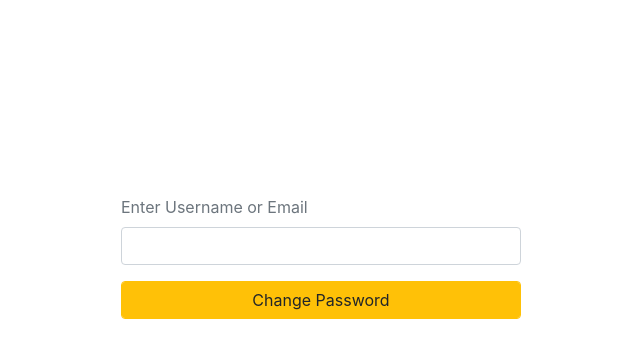
After one commit to subodhk01/sshell.in, a Django app: page /forgotpassword in a window 1280 px wide. The commit adds this page. Shown: the part 135-493 px from the top of the page, without its empty margins (319-959 px from the left). Run offline with Django 3.2, Linux system fonts and the light colour scheme; some libraries are stand-ins or nearby versions.

Commit message:
Added template views and setting modification for forgot password

```diff
--- /dev/null
+++ b/authentication/templates/accounts/forgot_password.html
@@ -0,0 +1,23 @@
+{% extends 'base.html' %}
+{% block form %}
+<form method="POST" action="">
+    {% csrf_token %}
+        {% if success %}
+            <div class="alert alert-success">
+                Email successfully sent, Check your email for the password reset link
+            </div>
+        {% endif %}
+        <div class="form-group">
+            <label class="text-muted">Enter Username or Email</label>
+            <input type="text" name="detail" class="form-control" required />
+        </div>
+        <div class="form-group text-danger">
+            {% if msg %}
+                {{msg}}
+            {% endif %}
+        </div>
+        <div class="form-group">
+            <input type="submit" class="form-control btn btn-warning" value="Change Password" />
+        </div>
+</form>
+{% endblock %}
--- a/authentication/templates/accounts/password_reset.html
+++ b/authentication/templates/accounts/password_reset.html
@@ -10,6 +10,9 @@
             </div>
         {% else %}
             <input type="hidden" name="has_password" value="False"/>
+            {% if token %}
+                <input type="hidden" name="token" value="{{token}}" />
+            {% endif %}
         {% endif %}
         <div class="form-group">
             <label class="text-muted">New Password</label>
--- a/authentication/urls.py
+++ b/authentication/urls.py
@@ -5,6 +5,7 @@ urlpatterns = [
     path('', views.index, name="index"),
     path('signup/success/<token>/', views.signupsuccess, name="signupsuccess"),
     path('passwordreset', views.resetpassword, name="passwordreset"),
+    path('forgotpassword', views.forgotpassword, name="forgotpassword"),
     path('login/', views.login, name="login"),
     path('logout/', views.logout, name="logout"),
     path('signup/', views.signup, name="signup"),
--- a/authentication/views.py
+++ b/authentication/views.py
@@ -1,12 +1,15 @@
 from django.shortcuts import render, redirect, get_object_or_404
 from django.contrib.auth import get_user_model, login as authLogin, authenticate ,logout as UserLogout
-from django.contrib.auth import get_user_model
 from django.http import HttpResponse
+from django.conf import settings
 from django.contrib.auth.decorators import login_required
 from django.views.decorators.http import require_http_methods
 from authentication.models import RandomToken
 from django.views.generic.edit import FormView
 from django.db import transaction, IntegrityError
+from django.core import mail
+from django.template.loader import render_to_string
+from django.utils.html import strip_tags
 from django_email_verification import sendConfirm
 import urllib
 
@@ -14,11 +17,43 @@ import urllib
 def index(request):
     return render(request, 'index.html')
 
+def forgotpassword(request):
+    if request.method == "POST":
+        try:
+            user = get_user_model().objects.get( username = request.POST['detail'] )
+        except KeyError:
+            user = get_user_model().objects.get( email = request.POST['detail'] )
+        except:
+            msg = "Unable to find User"
+            return render(request, 'accounts/forgot_password.html', {'msg': msg})
+        TokenInstance = RandomToken(user=user, expiry_minutes=15)
+        TokenInstance.save()
+        url = settings.BASE_URL
+        url += '/' if not url.endswith('/') else ''
+        link = url + "passwordreset/?" + urllib.parse.urlencode({'token': TokenInstance.token})
+        html_message = render_to_string('email/mail_body_forgot_password.html', {'link':link})
+        plain_message = strip_tags(html_message)
+        mail.send_mail(
+            "Reset Password - sshell.in",
+            plain_message,
+            settings.EMAIL_ADDRESS,
+            (user.email,),
+            html_message=html_message
+        )
+        return render(request, 'accounts/forgot_password.html', {'success': True})
+    else:
+        return render(request, 'accounts/forgot_password.html')
+
 @require_http_methods(['GET', 'POST'])
 @transaction.atomic
 def resetpassword(request):
     user = request.user
     if request.method == "POST":
+        if not user.is_authenticated:
+            token = get_object_or_404(RandomToken, token = request.POST.get('token'))
+            token.clean()
+            token = get_object_or_404(RandomToken, token=request.POST.get('token'))
+            user = token.user
         try:
             has_password = request.POST['has_password']
             print('has_password: ', has_password)
@@ -36,28 +71,40 @@ def resetpassword(request):
             msg = "Passwords do not match"
             return render(request, 'accounts/password_reset.html', {'msg':msg}, {'has_password':has_password })
         if len(new_password) >= 6:
-            if user.check_password(old_password):
-                user.set_password(new_password)
-                user.save()
-                response = redirect('login')
-                response['Location'] += "?" + urllib.parse.urlencode({'password_reset':True})
-                return response
-            else:
-                if not user.has_password:
+            if old_password:
+                if user.check_password(old_password):
                     user.set_password(new_password)
-                    user.has_password = True
                     user.save()
-                    response =  redirect('login')
+                    response = redirect('login')
                     response['Location'] += "?" + urllib.parse.urlencode({'password_reset':True})
                     return response
                 else:
-                    msg = "Invalid Old Password"
-                    return render(request, 'accounts/password_reset.html', {'msg':msg}, {'has_password':has_password })
+                    if not user.has_password:
+                        user.set_password(new_password)
+                        user.has_password = True
+                        user.save()
+                        response =  redirect('login')
+                        response['Location'] += "?" + urllib.parse.urlencode({'password_reset':True})
+                        return response
+                    else:
+                        msg = "Invalid Old Password"
+                        return render(request, 'accounts/password_reset.html', {'msg':msg,'has_password':has_password })
+            else:
+                pass
         else:
             msg = "Password length should be at least 6 digits."
             return render(request, 'accounts/password_reset.html', {'msg':msg}, {'has_password':has_password })
     else:
-        return render(request, 'accounts/password_reset.html', {'has_password':user.has_password})
+        if user.is_authenticated:
+            return render(request, 'accounts/password_reset.html', {'has_password':user.has_password})
+        else:
+            token = get_object_or_404(RandomToken, token=request.GET.get('token'))
+            token.clean()
+            token = get_object_or_404(RandomToken, token=request.GET.get('token'))
+            return render(request, 'accounts/password_reset.html', {
+                'has_password':False,
+                'token': token.token
+            })
 
 def signupsuccess(request, token):
     TokenInstance = get_object_or_404(RandomToken, token=token)
```
Also changed, not shown: authentication/templates/email/mail_body_forgot_password.html (added, +14 -0 lines), sshell/settings.py (+10 -11 lines), README.md.
